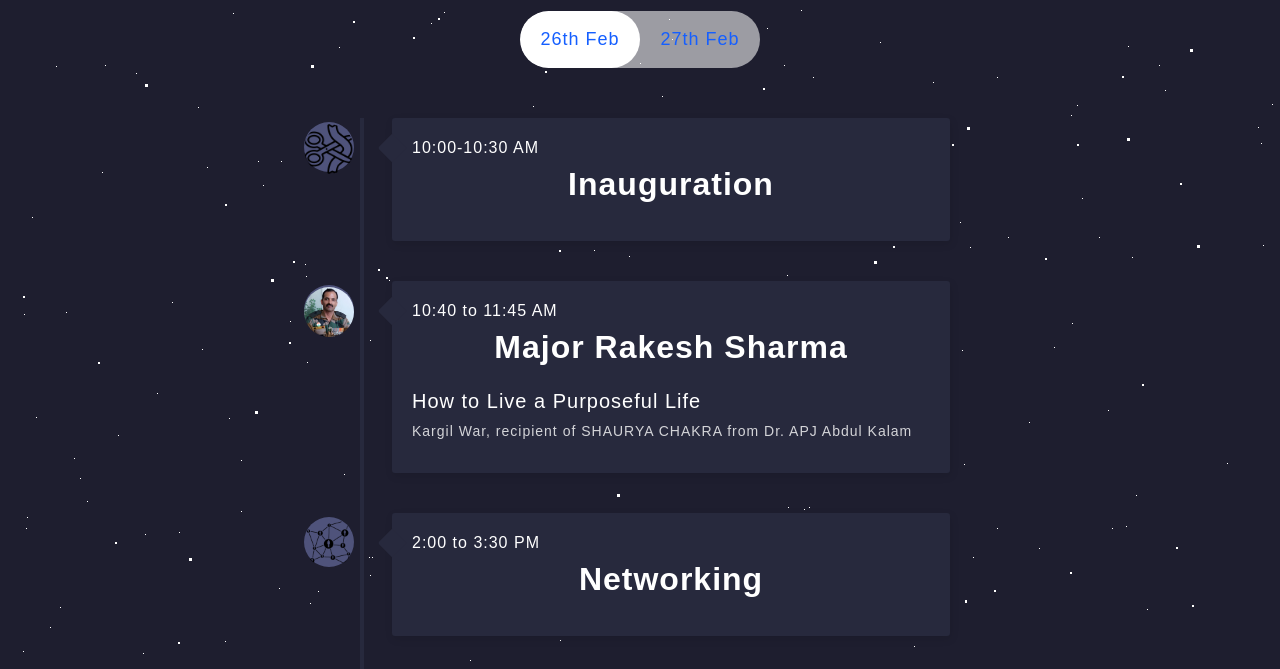
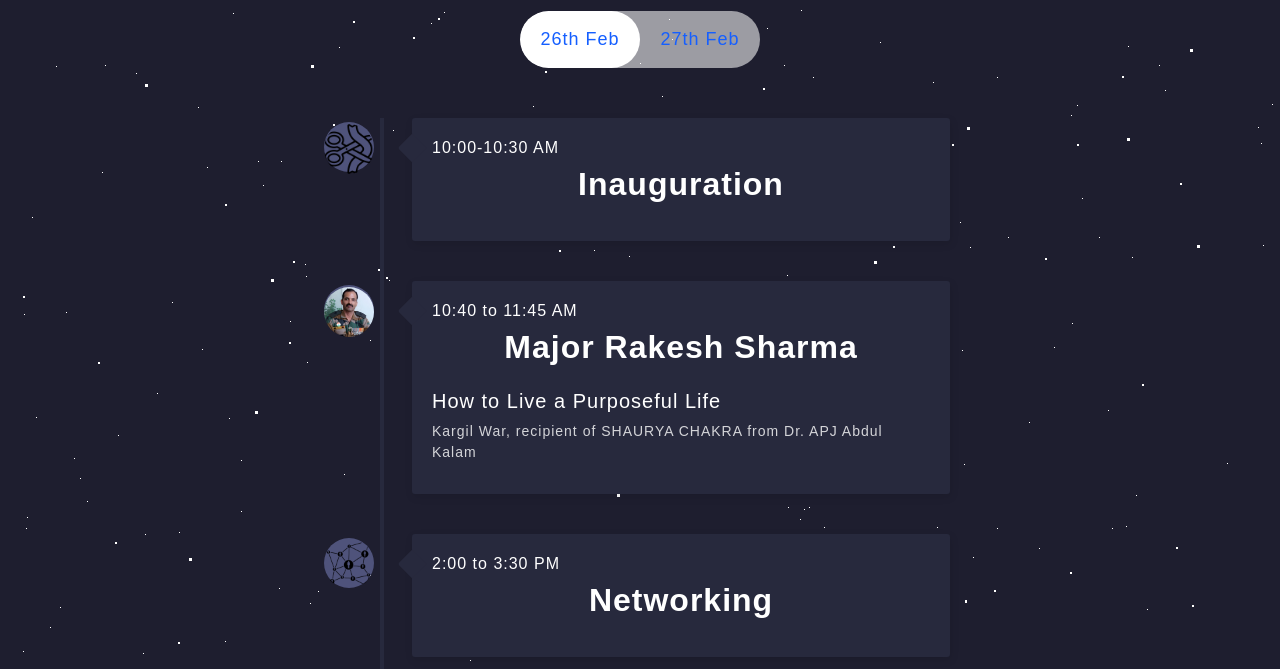
Before and after one commit to IEEE-ADIT/INSPIRO, a plain HTML site: page schedule.html in a window 1280 px wide. Shown: the part 91-760 px from the top of the page. Drawn offline with nearby package versions, Linux system fonts and the light colour scheme.

Commit message:
Update schedule.css

```diff
--- a/css/schedule.css
+++ b/css/schedule.css
@@ -108,7 +108,7 @@ p {
 .timeline {
     position: relative;
     padding-left: 2rem;
-    margin: 0 0 0 30px;
+    margin: 0 0 0 50px;
     color: white;
 }
 .timeline:before {
```
